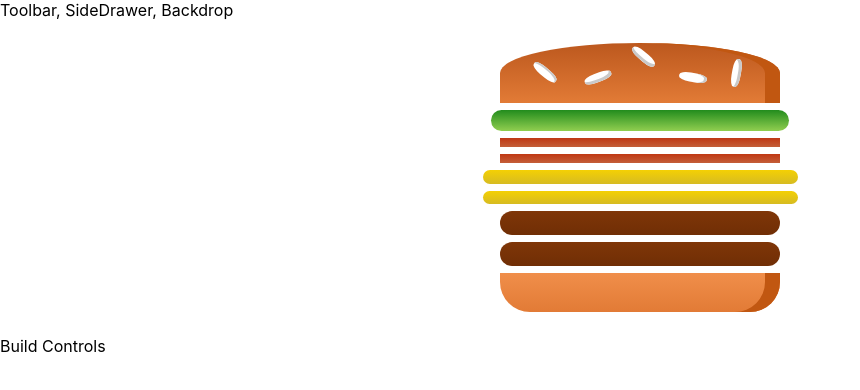
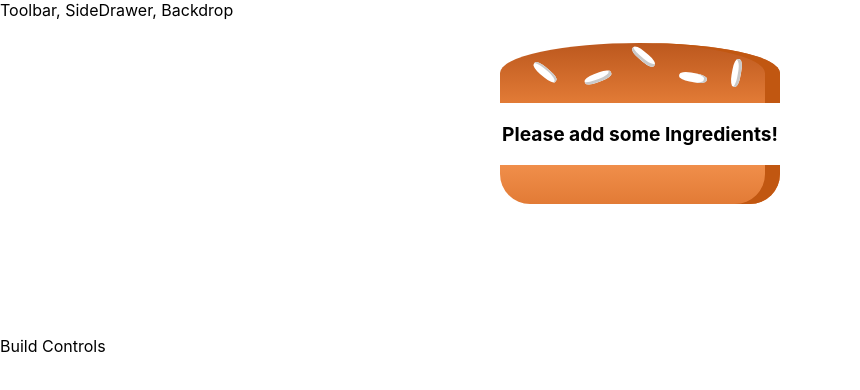
Before and after one commit to SethWickham/react-burgerbuilder-app, a React (Create React App) app in the folder react-burgerbuilder-app/: page / in a window 1280 px wide. Shown: the top 390 px of the page, without its empty margins (0-860 px from the left). Built offline with nearby package versions, Linux system fonts and the light colour scheme.

Commit message:
added reduce function for empty ingredients

```diff
--- a/react-burgerbuilder-app/src/components/Burger/Burger.js
+++ b/react-burgerbuilder-app/src/components/Burger/Burger.js
@@ -4,11 +4,19 @@
 import BurgerIngredient from './BurgerIngredient/BurgerIngredient';
 
 const burger = props => {
-  const transformedIngredients = Object.keys(props.ingredients).map(igKey => {
-    return [...Array(props.ingredients[igKey])].map((_, i) => {
-      return <BurgerIngredient key={igKey + i} type={igKey} />;
-    });
-  });
+  let transformedIngredients = Object.keys(props.ingredients)
+    .map(igKey => {
+      return [...Array(props.ingredients[igKey])].map((_, i) => {
+        return <BurgerIngredient key={igKey + i} type={igKey} />;
+      });
+    })
+    .reduce((arr, el) => {
+      return arr.concat(el);
+    }, []);
+  console.log(transformedIngredients);
+  if (transformedIngredients.length === 0) {
+    transformedIngredients = <p>Please add some Ingredients!</p>;
+  }
 
   return (
     <div className={classes.Burger}>
--- a/react-burgerbuilder-app/src/containers/BurgerBuilder/BurgerBuilder.js
+++ b/react-burgerbuilder-app/src/containers/BurgerBuilder/BurgerBuilder.js
@@ -6,10 +6,10 @@
 class BurgerBuilder extends Component {
   state = {
     ingredients: {
-      salad: 1,
-      bacon: 2,
-      cheese: 2,
-      meat: 2
+      salad: 0,
+      bacon: 0,
+      cheese: 0,
+      meat: 0
     }
   };
 
```
